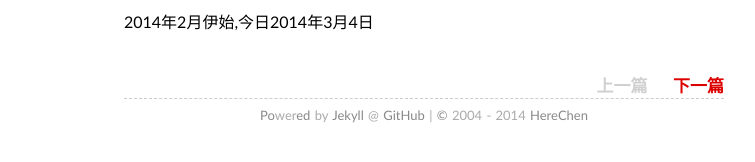
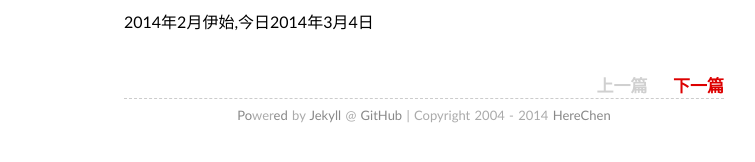
Before and after one commit to Xuezhiyuanlin/herechen.github.io, a Jekyll site: the page built from _posts/2014-03-04-first-blog.md, in a window 1280 px wide. Shown: the part 505-667 px from the top of the page, without its empty margins (216-971 px from the left). Built offline with Jekyll 4.4.1, drawn with Linux system fonts in a browser that asks for light colours; some web fonts are replaced; Markdown is read by kramdown in place of the engine named in the settings.

Commit message:
herechen

```diff
--- a/_layouts/default.html
+++ b/_layouts/default.html
@@ -32,13 +32,7 @@
     <footer>
         <p><small>
             <a href="http://github.com/{{ site.github }}/new/master/_posts" target="_blank" title="撰写文章">Po</a>wer<a href="http://github.com/{{ site.github }}/edit/master/{{ page.path }}" target="_blank" title="编辑页面">ed</a> by <a href="http://jekyllrb.com" target="_blank">Jekyll</a> @ <a href="http://github.com/{{ site.github }}/" target="_blank" title="项目主页">GitHub</a>
-             | <a rel="license" href="http://creativecommons.org/licenses/by-sa/3.0/cn/" target="_blank" title="许可协议">©</a> 2004 - {{site.time | date:"%Y"}} <a href="/about/">{{ site.author }}</a>
-{% if site.beian %}
-             | <a href="http://www.miibeian.gov.cn" target="_blank">{{ site.beian }}</a>
-{% endif %}
-{% if site.cnzz %}
-             | <script src="http://s85.cnzz.com/stat.php?id={{ site.cnzz }}"></script>
-{% endif %}
+             | Copyright</a> 2004 - {{site.time | date:"%Y"}} <a href="/about/">{{ site.author }}</a>
          </small></p>
     </footer>
 
```
